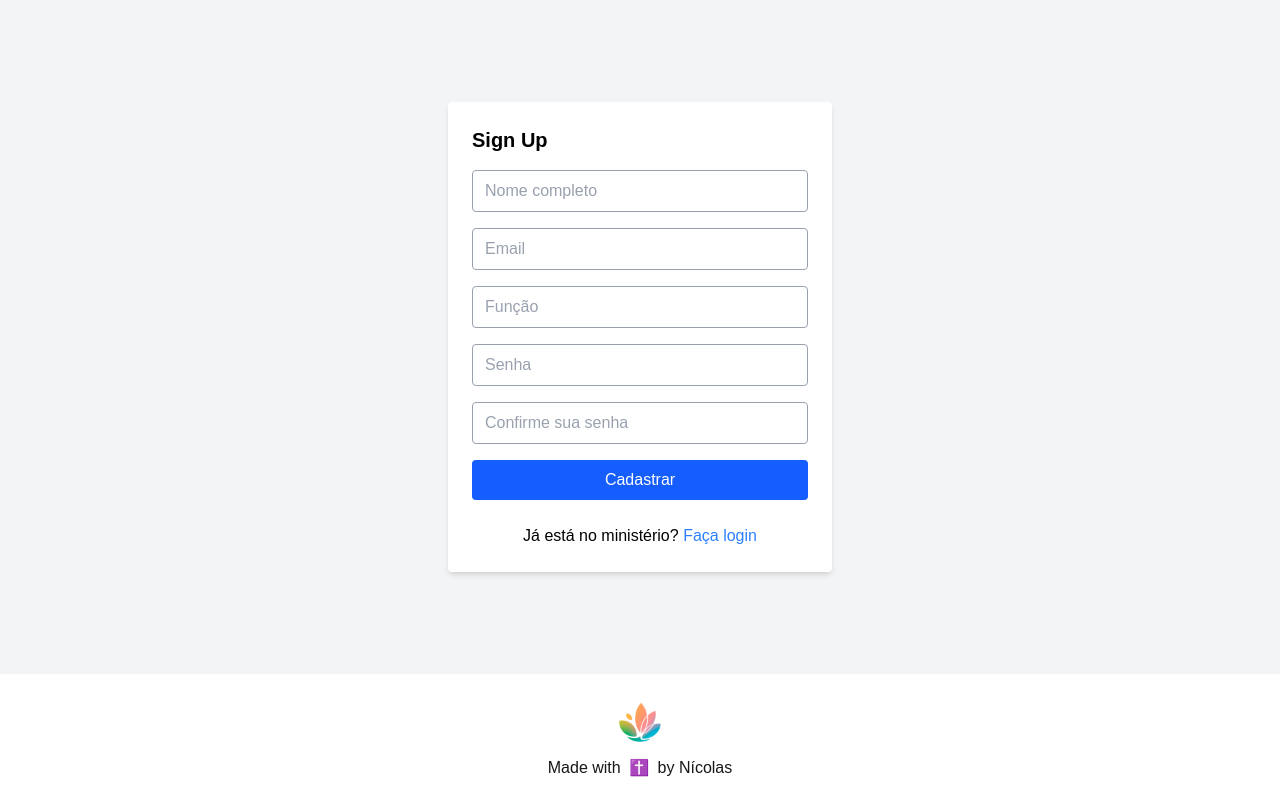
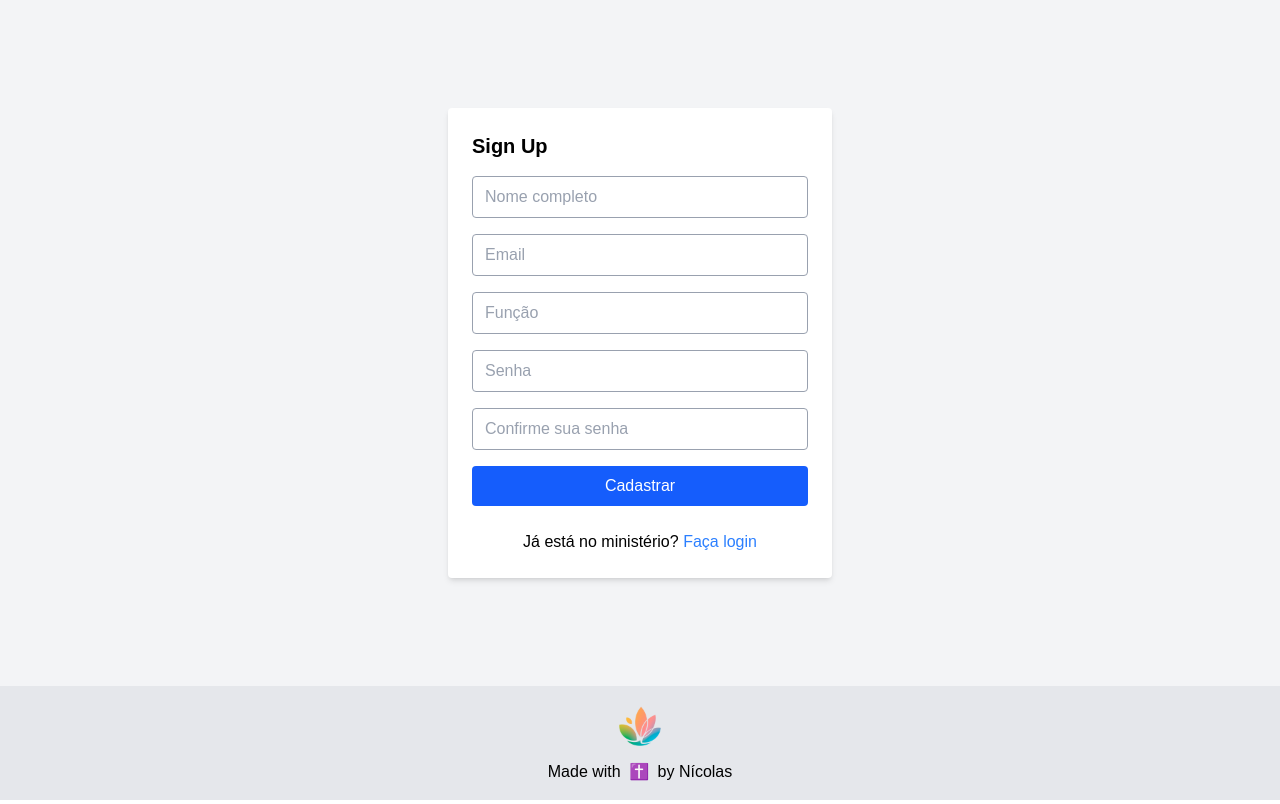
Before and after one commit to NicolasLucianoB/CheckinFP-frontend, a Next.js app: page /signup in a window 1280 px wide. Built offline with nearby package versions, Linux system fonts and the light colour scheme.

Commit message:
wip: new footer layout

```diff
--- a/src/app/checkin/page.tsx
+++ b/src/app/checkin/page.tsx
@@ -153,7 +153,7 @@ export default function CheckinPage() {
   return (
     <ProtectedRoute>
       <AnimatePresence>
-        <main className="min-h-[calc(100vh-126px)] flex flex-col items-center justify-center bg-gray-100 p-6 space-y-6">
+        <main className="min-h-[calc(100vh-114px)] flex flex-col items-center justify-center bg-gray-100 p-6 space-y-6">
           <motion.div
             initial={{ opacity: 0, y: 20 }}
             animate={{ opacity: 1, y: 0 }}
--- a/src/app/home/page.tsx
+++ b/src/app/home/page.tsx
@@ -13,7 +13,7 @@ export default function HomePage() {
   if (!isClient) return null;
   return (
     <ProtectedRoute>
-      <main className="min-h-[calc(100vh-126px)] flex items-center justify-center bg-gray-100 p-4">
+      <main className="min-h-[calc(100vh-114px)] flex items-center justify-center bg-gray-100 p-4">
         <div className="flex flex-col items-center gap-6">
           <h1 className="text-3xl font-bold text-black">
             {firstName ? `A Paz, ${firstName}!` : 'A Paz!'}
--- a/src/app/login/page.tsx
+++ b/src/app/login/page.tsx
@@ -52,7 +52,7 @@ export default function LoginPage() {
   };
 
   return (
-    <main className="min-h-[calc(100vh-126px)] flex items-center justify-center bg-gray-100 p-4">
+    <main className="min-h-[calc(100vh-114px)] flex items-center justify-center bg-gray-100 p-4">
       <form onSubmit={handleSubmit} className="bg-white p-6 rounded shadow-md w-full max-w-sm space-y-4">
         <h1 className="text-xl font-semibold text-black">Login</h1>
         <input
--- a/src/app/signup/page.tsx
+++ b/src/app/signup/page.tsx
@@ -66,7 +66,7 @@ export default function SignUpPage() {
   };
 
   return (
-    <main className="min-h-[calc(100vh-126px)] flex items-center justify-center bg-gray-100 p-4">
+    <main className="min-h-[calc(100vh-114px)] flex items-center justify-center bg-gray-100 p-4">
       <form onSubmit={handleSubmit} className="bg-white p-6 rounded shadow-md w-full max-w-sm space-y-4">
         <h1 className="text-xl font-semibold text-black">Sign Up</h1>
 
--- a/src/components/Footer.tsx
+++ b/src/components/Footer.tsx
@@ -2,7 +2,7 @@ import Image from "next/image";
 
 export default function Footer() {
   return (
-    <footer className="w-full py-6 flex flex-col items-center justify-center text-center text-sm text-white-600">
+    <footer className="w-full py-4 flex flex-col items-center justify-center text-center text-base bg-gray-200 text-black">
       <Image
         src="/assets/logo.png"
         alt="Logo Igreja"
```
